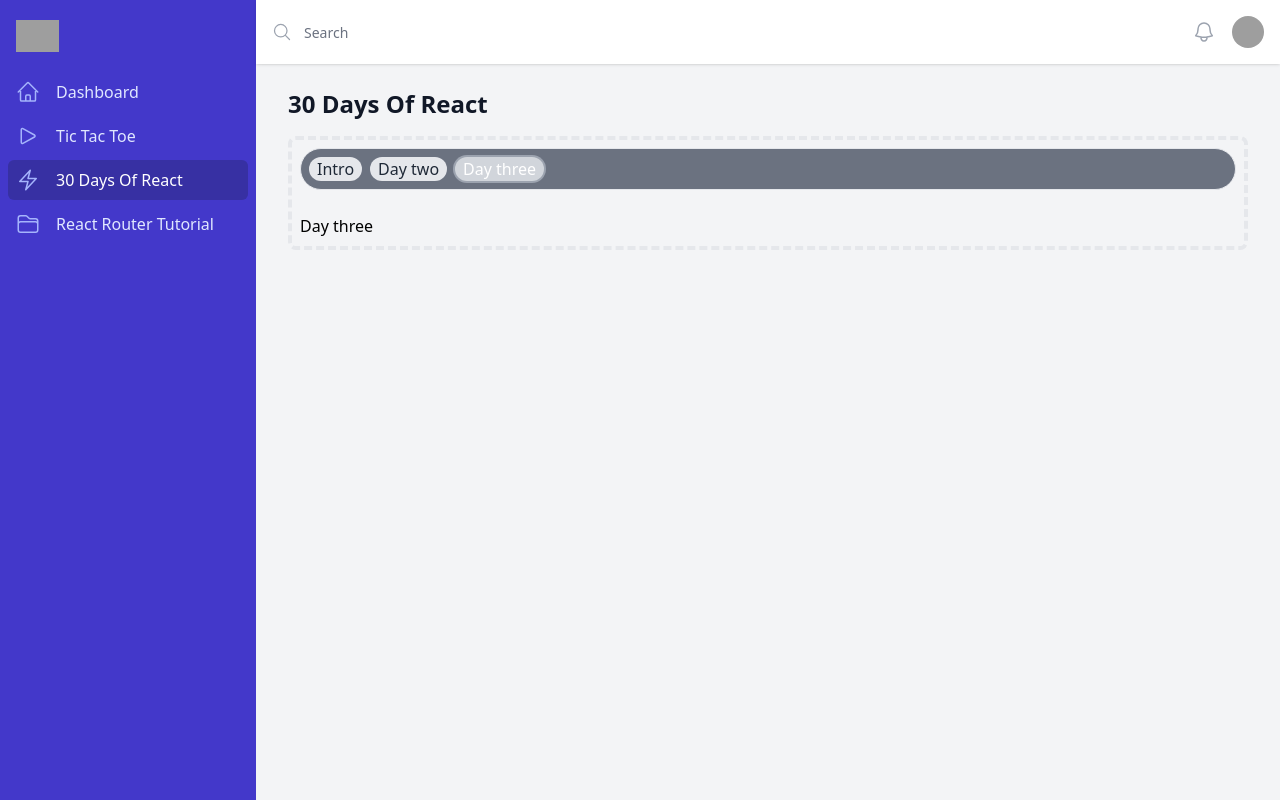
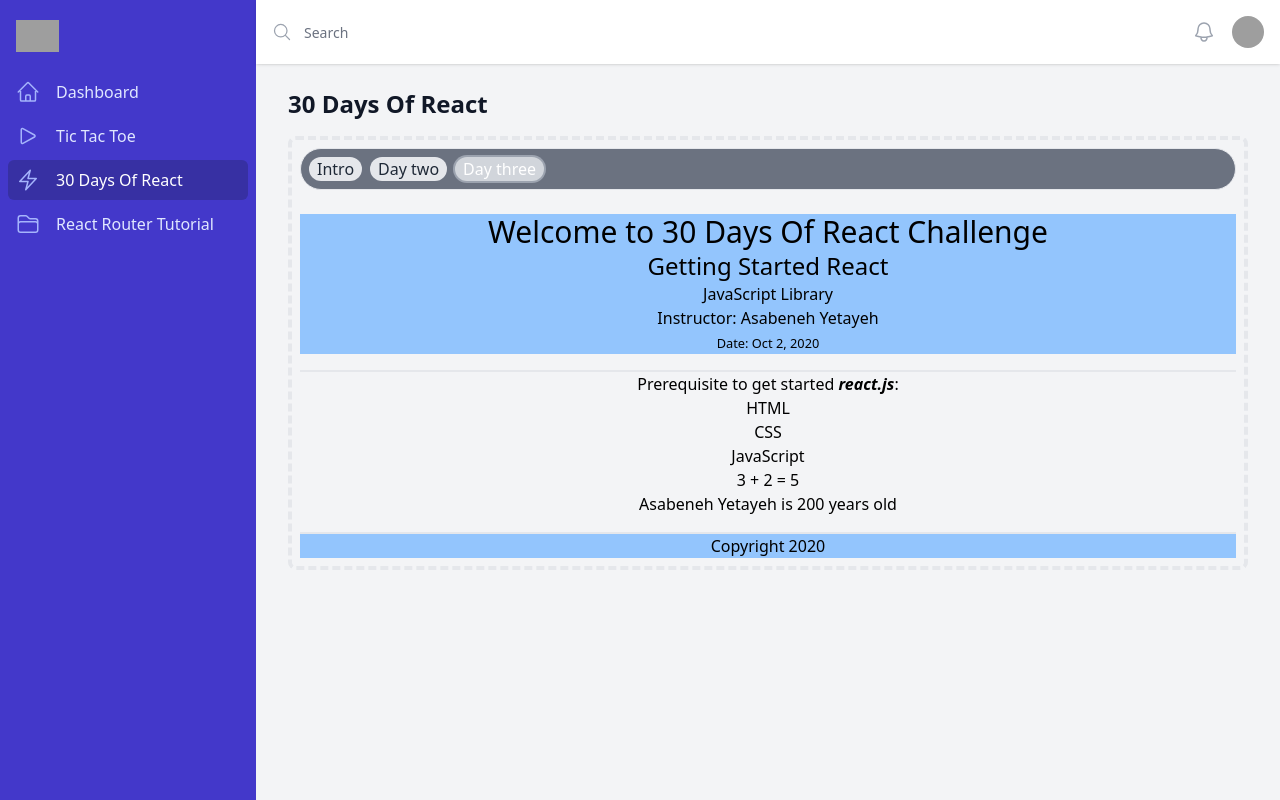
Before and after one commit to caiochami/learning-react, a React (Vite) app: page /30-days-of-react/day-three in a window 1280 px wide. Built offline with nearby package versions, Linux system fonts and the light colour scheme; grey boxes are pictures that could not be loaded.

Commit message:
feat: Finish day three.

```diff
--- a/src/routes/30-days-of-react/day-three/index.jsx
+++ b/src/routes/30-days-of-react/day-three/index.jsx
@@ -1,5 +1,83 @@
 import React from "react";
 
 export default function index() {
-  return <div className="flex flex-col gap-4 divide-y-2">Day three</div>;
+  const welcome = "Welcome to 30 Days Of React Challenge";
+  const title = "Getting Started React";
+  const subtitle = "JavaScript Library";
+  const author = {
+    firstName: "Asabeneh",
+    lastName: "Yetayeh",
+  };
+  const date = "Oct 2, 2020";
+
+  const header = (
+    <div>
+      <div className="bg-blue-300">
+        <h1 className="text-3xl">{welcome}</h1>
+        <h2 className="text-2xl">{title}</h2>
+        <h3>{subtitle}</h3>
+        <p>
+          Instructor: {author.firstName} {author.lastName}
+        </p>
+        <small>Date: {date}</small>
+      </div>
+    </div>
+  );
+
+  const numOne = 3;
+  const numTwo = 2;
+
+  const result = (
+    <p>
+      {numOne} + {numTwo} = {numOne + numTwo}
+    </p>
+  );
+
+  const yearBorn = 1820;
+  const currentYear = 2020;
+  const age = currentYear - yearBorn;
+  const personAge = (
+    <p>
+      {" "}
+      {author.firstName} {author.lastName} is {age} years old
+    </p>
+  );
+
+  const techs = ["HTML", "CSS", "JavaScript"];
+  const techsFormatted = techs.map((tech) => <li key={tech}>{tech}</li>);
+
+  const main = (
+    <div>
+      <div className="">
+        <p>
+          Prerequisite to get started{" "}
+          <strong>
+            <em>react.js</em>
+          </strong>
+          :
+        </p>
+        <ul>{techsFormatted}</ul>
+        {result}
+        {personAge}
+      </div>
+    </div>
+  );
+
+  const copyRight = "Copyright 2020";
+
+  const footer = (
+    <div>
+      <div className="bg-blue-300">
+        <p>{copyRight}</p>
+      </div>
+    </div>
+  );
+
+  return (
+    <div className="flex flex-col gap-4 divide-y-2 text-center">
+      {header}
+      {main}
+      {footer}
+    </div>
+  );
 }
```
Also changed, not shown: 1 other file (tests, documents, lock files or other folders).
